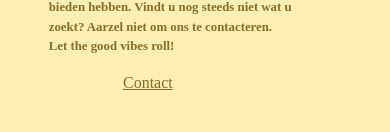
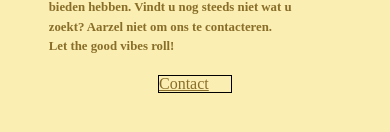
Before and after one commit to HanneLy/BSIDE, a plain HTML site: page index.html in a window 390 px wide. Shown: the part 336-468 px from the top of the page. Drawn offline with Linux system fonts and the light colour scheme; a web font is replaced by a local one.

Commit message:
Revision footer

```diff
--- a/homepageDemo.css
+++ b/homepageDemo.css
@@ -19,7 +19,7 @@ h3 {width: 500px; font-size: 1.5em; font-weight: bold; color: #896E29; margin-le
 #ticket {width: 95%;}
 #img4 {display: block; position: fixed; margin-left: 80%; margin-top: -20%;transform: rotate(40deg); width: 25%;}
 
-footer {margin-top: 2%; display: block; width: 9em; margin-left: auto; margin-right: auto;}
+footer {margin-top: 2%; display: block; width: 4.5em; margin-left: auto; margin-right: auto; border: 1px solid black;}
 .footerlink {font-size: 1.4em; font-weight: normal; color: #896E29; text-decoration: underline;}
 
 .active {color: #59694D;}
@@ -84,5 +84,4 @@ a:active {color: #59694D;}
   #img4 {display: none;}
   #ticket {width: 55%;}
   .ticket {margin-top: -55%; margin-left: 60%; transform: rotate(25deg)}
-  footer {margin-top:;}
 }
```
